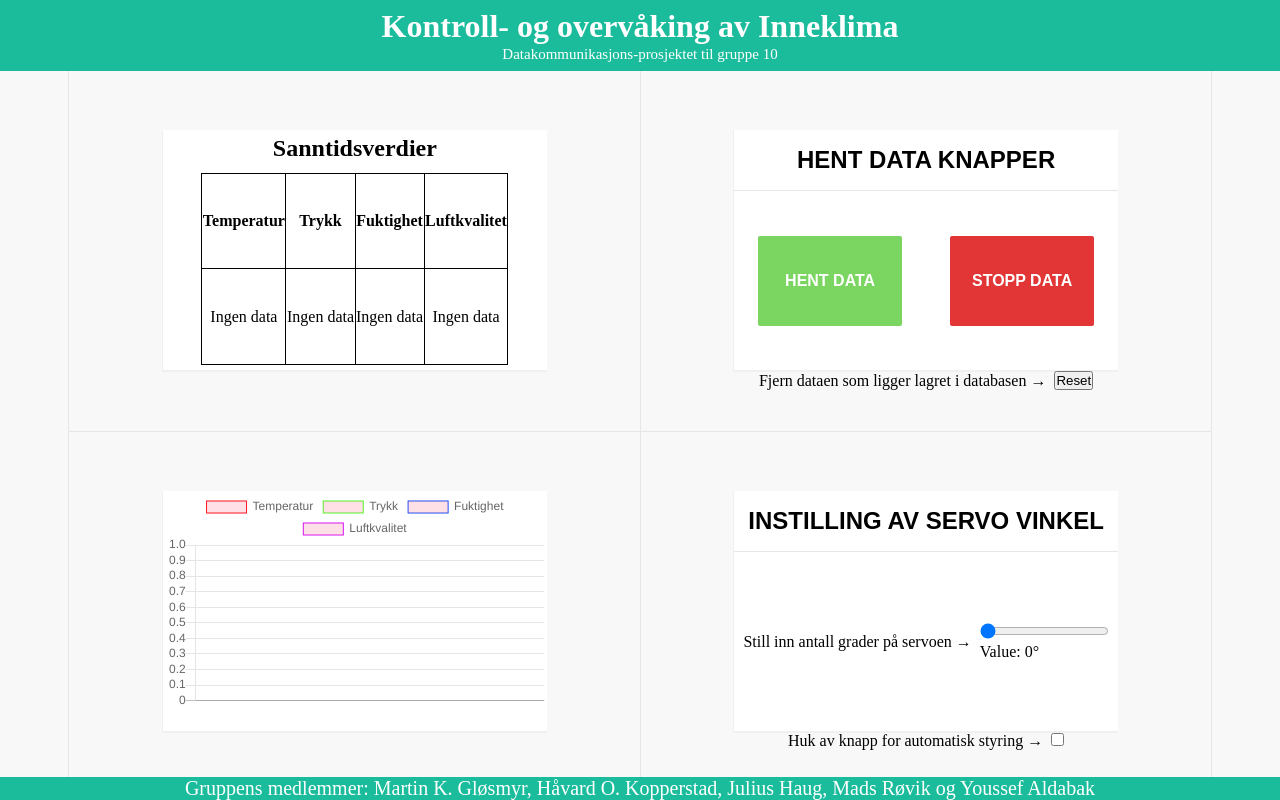
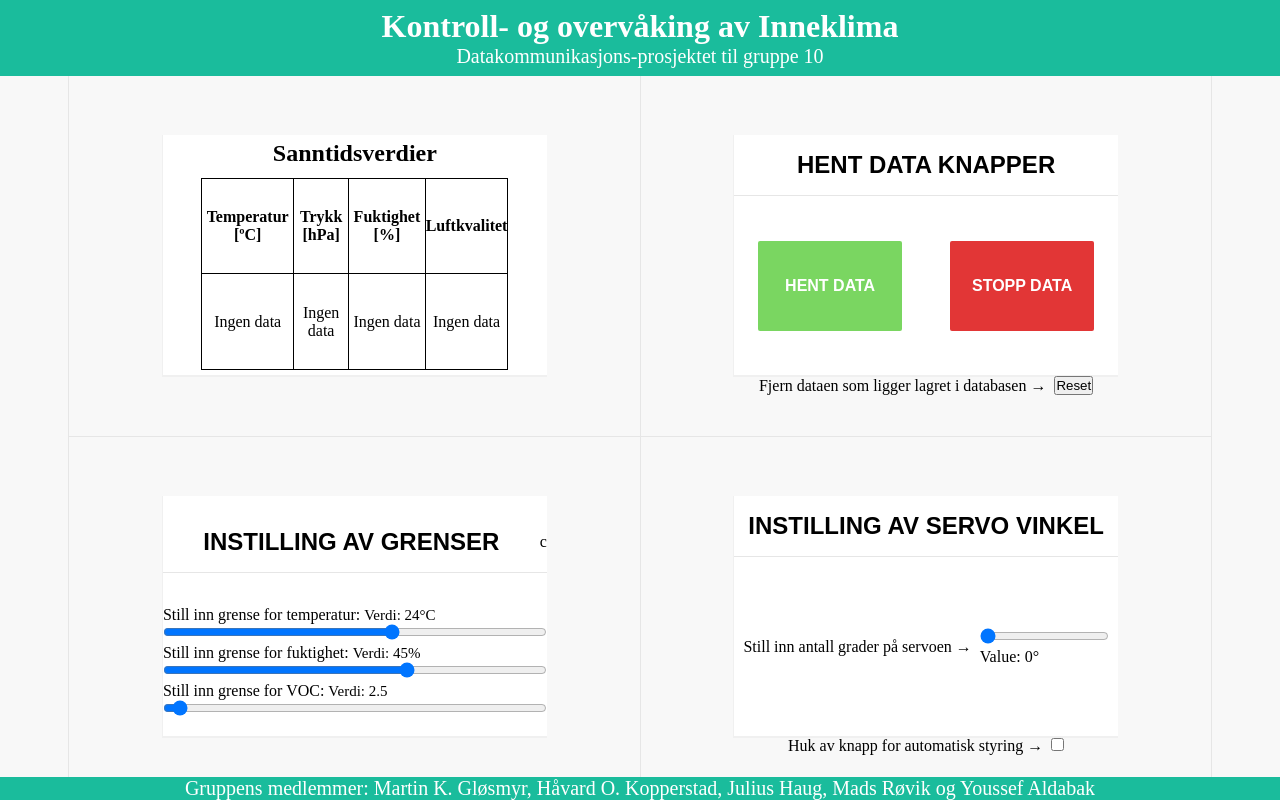
Before and after one commit to IELET2001-G10/Communication-over-Internet, a plain HTML site: page Nettside/index.html in a window 1280 px wide. Drawn offline with Linux system fonts and the light colour scheme; no server answers.

Commit message:
Update index.html

```diff
--- a/Nettside/index.html
+++ b/Nettside/index.html
@@ -5,19 +5,17 @@
     <meta charset="UTF-8"> <!--Sets the encoding of the webpage-->
     <title>Datakommunikasjon-prosjekt</title> <!--Sets the title of the webpage-->
     <div class="header"> <!--Sets the title of the webpage-->
-        <h1>Kontroll- og overvåking av Inneklima</h1>
-        <k>Datakommunikasjons-prosjektet til gruppe 10</k>
+        <h1>Kontroll- og overvåking av Inneklima</h1><!--Sets the header title of the webpage-->
+        <n>Datakommunikasjons-prosjektet til gruppe 10</n><!--Sets the header subtitle of the webpage-->
     </div>
     <link rel="stylesheet" href="style.css"> <!--Imports the stylesheet of the webpage. It gives element style-->
     <script src="libraries/socket.io.js"></script><!--Load Socket.io library-->
     <script src="libraries/Chart.min.js"></script> <!--Load Chart.js library-->
     <script>
-        var dataArr1 = []; /* The chart data for "Data 1", altering this array/list changes the graph data */
-        var dataArr2 = []; /* The chart data for "Data 2", altering this array/list changes the graph data */
-        var dataArr3 = [];
-        var dataArr4 = [];
-        graph_time = dataArr2.length;
-        labels_arr = Array.from(Array(graph_time).keys());
+        var dataArr1 = [0]; /* The chart data for "Data 1", altering this array/list changes the graph data */
+        var dataArr2 = [0]; /* The chart data for "Data 2", altering this array/list changes the graph data */
+        var dataArr3 = [0]; /* The chart data for "Data 3", altering this array/list changes the graph data */
+        var dataArr4 = [0]; /* The chart data for "Data 4", altering this array/list changes the graph data */
     </script>
 </head> <!-- the "/" indicates that the element is closed/stopped (you are done defining it)-->
 
@@ -32,19 +30,19 @@
                   to actually drag the object (the element you click on to begin dragging) you use the "dragBox" property here.
                   -->
                 <!-- Content of first box-->
-                <h2>Sanntidsverdier</h2>
-                <table width=80% height="80%"> <!--This defines the data table with width and height-->
+                <h2>Sanntidsverdier</h2> <!--This defines the title of the data table-->
+                <table width=80% height="80%"><!--This defines the data table with width and height-->
                     <tr>
-                        <th>Temperatur</th>
-                        <th>Trykk</th>
-                        <th>Fuktighet</th>
-                        <th>Luftkvalitet</th>
+                        <th>Temperatur [ºC]</th><!--This defines the data tables first row (the titles)-->
+                        <th>Trykk [hPa]</th><!--This defines the data tables first row (the titles)-->
+                        <th>Fuktighet [%]</th><!--This defines the data tables first row (the titles)-->
+                        <th>Luftkvalitet</th><!--This defines the data tables first row (the titles)-->
                     </tr>
                     <tr>
-                        <td id="temp">Ingen data</td>
-                        <td id="pressure">Ingen data</td>
-                        <td id="hum">Ingen data</td>
-                        <td id="voc">Ingen data</td>
+                        <td id="temp">Ingen data</td><!--This defines the data tables second row, and prints the data in the cell-->
+                        <td id="pressure">Ingen data</td><!--This defines the data tables second row, and prints the data in the cell-->
+                        <td id="hum">Ingen data</td><!--This defines the data tables second row, and prints the data in the cell-->
+                        <td id="voc">Ingen data</td><!--This defines the data tables second row, and prints the data in the cell-->
                     </tr>
                 </table>
             </div>
@@ -69,10 +67,65 @@
             </div>
         </div>
 
-        <div class="control-module" id="control-module-3"> <!--This defines the third box with the graph in it (lower left)-->
+        <div class="control-module" id="control-module-3"> <!--This defines the third box with the limit values-->
             <!-- Content of third box-->
-            <div class="chart-container dragElement dragBox"> <!--Define the chart container element (box where the chart is placed)-->
-                <canvas id="myChart" width="400" height="400"></canvas> <!--The actual chart element. Notice, this uses an id so copying it wont give you more charts. Something else has to be done-->
+            <div class="btn-container dragElement">
+                <div class="btn-title-con dragBox">
+                    <h2 class="btn-title">INSTILLING AV GRENSER</h2> c
+                </div>
+                <div class="btn-box2">
+                    <es>Still inn grense for temperatur:</es><!--This prints the text above the first slider-->
+                    <k>Verdi: <span id="demo1"></span>°C</k><!--This prints the value of the first slider-->
+                    <div class="slidecontainer1">
+                        <input type="range" min="15" max="30" value="24" step="0.5" class="slider1" id="myRange1"><!--This is the slider code with it's properties-->
+                    </div>
+                    <!--This script gets the slidervalue and sends data to the server-->
+                    <script>
+                        var slider1 = document.getElementById("myRange1");
+                        var output1 = document.getElementById("demo1");
+                        output1.innerHTML = slider1.value;
+
+                        slider1.oninput = function() {
+                            output1.innerHTML = this.value;
+                            temp_lim = slider1.value;
+                            limtemp()
+                        }
+                    </script>
+                    <es>Still inn grense for fuktighet:</es><!--This prints the text above the second slider-->
+                    <k>Verdi: <span id="demo2"></span>%</k><!--This prints the value of the second slider-->
+                    <div class="slidecontainer1">
+                        <input type="range" min="0" max="70" value="45" class="slider2" id="myRange2"> <!--This is the slider code with it's properties-->
+                    </div>
+                    <!--This script gets the slidervalue and sends data to the server-->
+                    <script>
+                        var slider2 = document.getElementById("myRange2");
+                        var output2 = document.getElementById("demo2");
+                        output2.innerHTML = slider2.value;
+
+                        slider2.oninput = function() {
+                            output2.innerHTML = this.value;
+                            hum_lim = slider2.value;
+                            limhum()
+                        }
+                    </script>
+                    <es>Still inn grense for VOC:</es><!--This prints the text above the third slider-->
+                    <k>Verdi: <span id="demo3"></span></k><!--This prints the value of the third slider-->
+                    <div class="slidecontainer1">
+                        <input type="range" min="0" max="100" value="2.5" step="0.5" class="slider3" id="myRange3"><!--This is the slider code with it's properties-->
+                    </div>
+                    <!--This script gets the slidervalue and sends data to the server-->
+                    <script>
+                        var slider3 = document.getElementById("myRange3");
+                        var output3 = document.getElementById("demo3");
+                        output3.innerHTML = slider3.value;
+
+                        slider3.oninput = function() {
+                            output3.innerHTML = this.value;
+                            VOC_lim = slider3.value;
+                            limVOC()
+                        }
+                    </script>
+                </div>
             </div>
         </div>
 
@@ -83,11 +136,12 @@
                     <h2 class="btn-title">INSTILLING AV SERVO VINKEL</h2> <!--Title in the title-box-->
                 </div>
                 <div class="btn-box1"> <!--Button container (left side of the container (split in middle) with a white background)-->
-                    <es>Still inn antall grader på servoen &rarr; &nbsp;</es>
+                    <es>Still inn antall grader på servoen &rarr; &nbsp;</es><!--This prints the text and arrow before the slider-->
                     <div class="slidecontainer">
-                        <input type="range" min="0" max="180" value="0" class="slider" id="myRange">
-                        <p>Value: <span id="demo"></span>°</p>
+                        <input type="range" min="0" max="180" value="0" class="slider" id="myRange"><!--This is the slider code with it's properties-->
+                        <p>Value: <span id="demo"></span>°</p><!--This prints the value of the slider-->
                     </div>
+                    <!--This script gets the slidervalue and sends data to the server-->
                     <script>
                         var slider = document.getElementById("myRange");
                         var output = document.getElementById("demo");
@@ -100,9 +154,9 @@
                         }
                     </script>
                 </div>
-                <es>Huk av knapp for automatisk styring &rarr; &nbsp;</es>
+                <es>Huk av knapp for automatisk styring &rarr; &nbsp;</es><!--This prints the text and arrow before the checkbox-->
                 <label class="switch">
-                    <input type="checkbox" id="myCheck" onclick="check()">
+                    <input type="checkbox" id="myCheck" onclick="check()"><!--This is the checkbox code with the a script that makes the slider "invisible" when checkbox is checked-->
                 </label>
                 <script>
                     function check() {
@@ -122,7 +176,7 @@
 </div>
 
 <div class="footer">
-    <n>Gruppens medlemmer: Martin K. Gløsmyr, Håvard O. Kopperstad, Julius Haug, Mads Røvik og Youssef Aldabak</n>
+    <n>Gruppens medlemmer: Martin K. Gløsmyr, Håvard O. Kopperstad, Julius Haug, Mads Røvik og Youssef Aldabak</n><!--Sets the footer title of the webpage-->
 </div>
 </div>
 
@@ -132,7 +186,6 @@
 <script src="libraries/drag-drop.js"></script> <!--This library gives the different boxes the ability to be dragged. If you want to remove it be sure to remove the drag elements defined earlier-->
 
 <!--These scripts you can alter. They provide functionality/functions and are not libraries. View their purpose as splitting up your Arduino code in to different files for organization-->
-<script src="script/chartoperation.js"></script> <!--This allow yo to change how the graph works, how many graphs, colors, titles etc.-->
 <script src="script/socket.js"></script> <!--This allows you to change the property of Socket.io (the WebSockets) ALL SOCKET.IO FUNCTIONS ARE ALSO PLACED HERE!-->
 
 </body>
```
